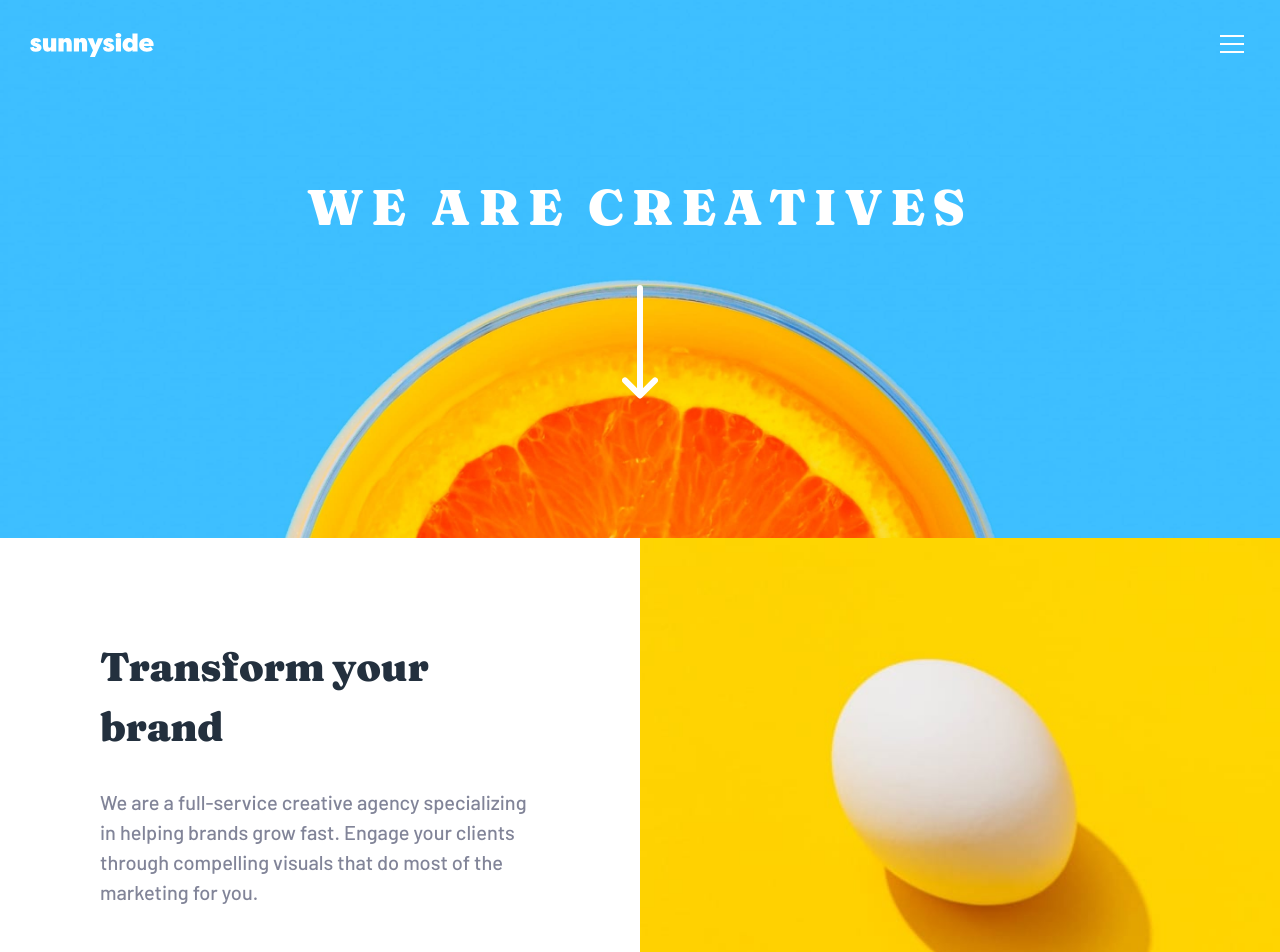
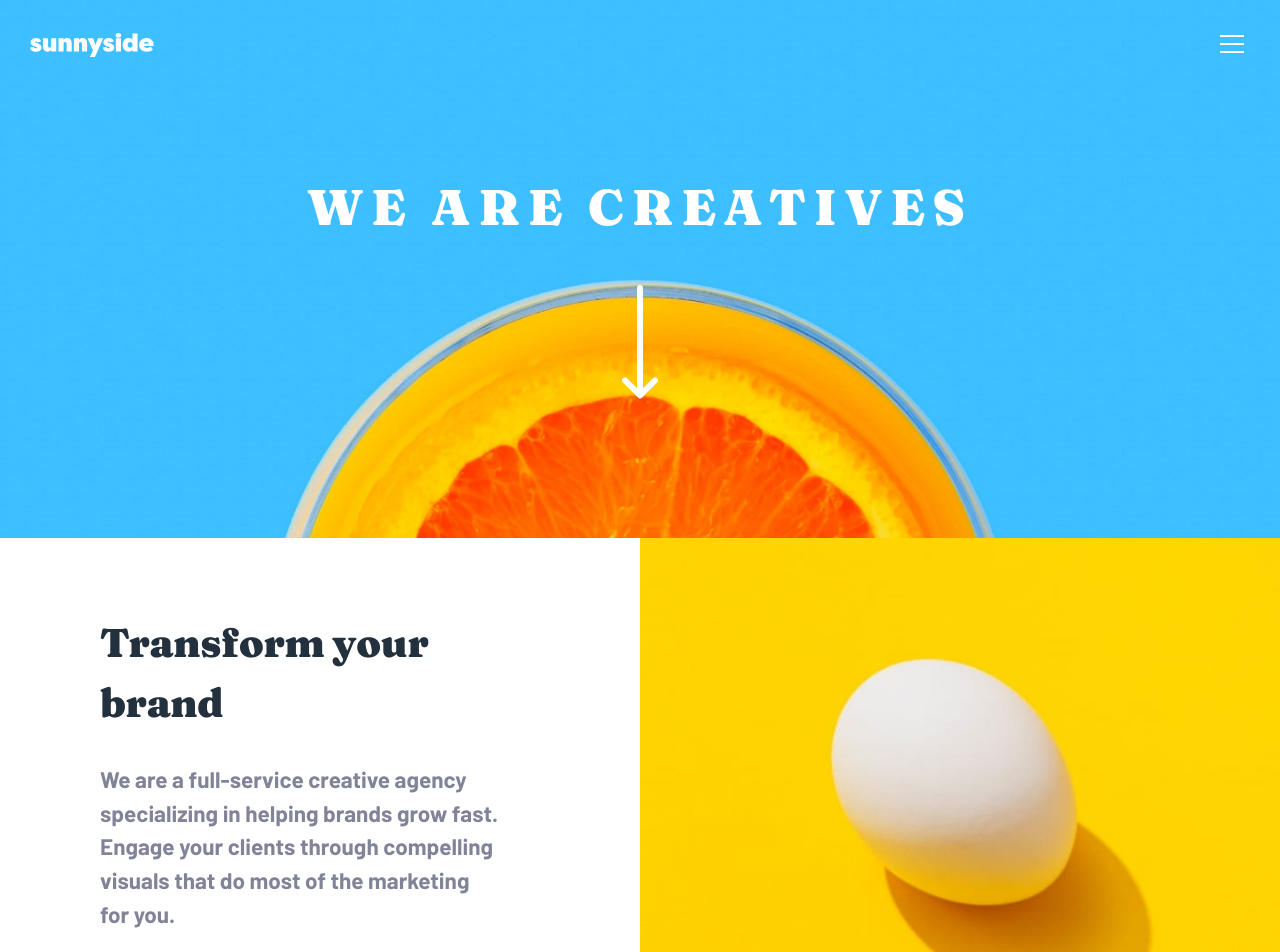
Before and after one commit to raygdev/sunnyside-agency-landing-page-main, a React (Vite) app: page / in a window 1280 px wide. Shown: the top 952 px of the page. Built offline with nearby package versions, Linux system fonts and the light colour scheme.

Commit message:
Add font size and change weight

```diff
--- a/src/App.css
+++ b/src/App.css
@@ -136,8 +136,9 @@
 
 }
 .content-blurb {
-  font-weight: 500;
-  color: var(--neutral-dark-grayish-blue)
+  font-weight: 700;
+  color: var(--neutral-dark-grayish-blue);
+  font-size: 1.125rem;
 }
 .content-learn-more__link {
   margin-top: .75rem;
```
